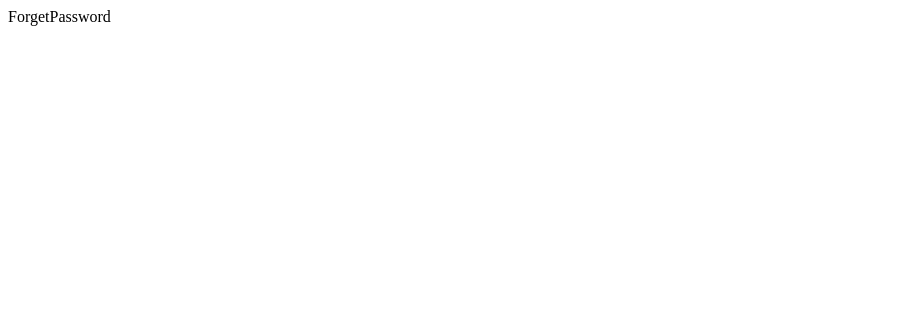
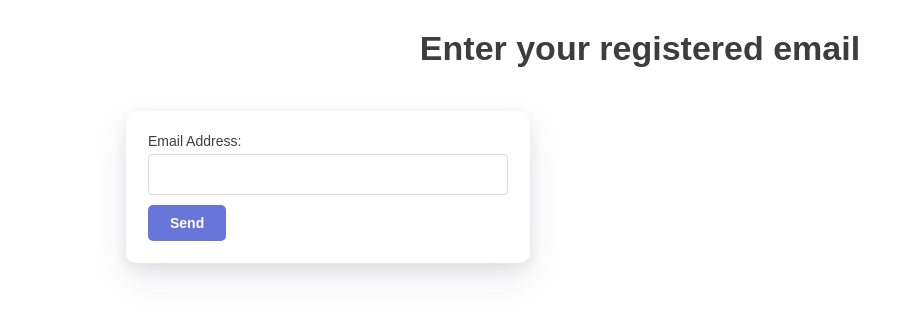
Before and after one commit to itFloxz/Noverse, a React (Vite) app in the folder Music-project/frontend/: page /forget_password in a window 1280 px wide. Shown: the top 316 px of the page, without its empty margins (0-913 px from the left). Built offline with nearby package versions, Linux system fonts and the light colour scheme.

Commit message:
parts 6 let fluke test

```diff
--- a/Music-project/frontend/src/App.jsx
+++ b/Music-project/frontend/src/App.jsx
@@ -6,6 +6,7 @@ import { BrowserRouter as Router, Routes, Route } from "react-router-dom";
 import viteLogo from "/vite.svg";
 import {Signup, Login, Profile, VerifyEmail, ForgetPassword,} from "./components";
 import "./App.css";
+import { ResetPassword } from "./components/ResetPassword";
 
 function App() {
   const [count, setCount] = useState(0);
@@ -15,11 +16,12 @@ function App() {
       <Router>
       <ToastContainer/>
         <Routes>
-          <Route path="/" element={<Signup />} />
-          <Route path="/login" element={<Login />} />
-          <Route path="/dashboard" element={<Profile />} />
-          <Route path="/otp/verify" element={<VerifyEmail />} />
-          <Route path="/forget_password" element={<ForgetPassword />} />
+          <Route path='/' element={<Signup />} />
+          <Route path='/login' element={<Login />} />
+          <Route path='/dashboard' element={<Profile />} />
+          <Route path='/otp/verify' element={<VerifyEmail />} />
+          <Route path='/forget_password' element={<ForgetPassword />} />
+          <Route path='/password-reset-confirm/:uid/:token' element={<ResetPassword />}/>
         </Routes>
       </Router>
     </>
--- a/Music-project/frontend/src/components/ForgetPassword.jsx
+++ b/Music-project/frontend/src/components/ForgetPassword.jsx
@@ -1,7 +1,46 @@
-import React from "react";
+import React, { useState } from 'react'
+import { toast } from 'react-toastify'
+import axiosInstance from '../utlils/axiosInstance'
 
-const ForgetPassword = () => {
-  return <div>ForgetPassword</div>;
-};
+const PasswordResetRequest = () => {
+    const [email, setEmail]=useState("")
 
-export default ForgetPassword;
+    const handleSubmit = async(e)=>{
+        e.preventDefault()
+        if (email) {
+          const res = await axiosInstance.post('auth/password-reset/', {'email':email})
+           if (res.status === 200) {
+            console.log(res.data)
+            toast.success('a link to reset your password has be sent to your email')
+
+           }
+           setEmail("")
+        }
+
+
+
+    }
+
+
+  return (
+    <div>
+        <h2>Enter your registered email</h2>
+        <div className='wrapper'>
+            <form action="" onSubmit={handleSubmit}>
+                 <div className='form-group'>
+                 <label htmlFor="">Email Address:</label>
+                 <input type="text"
+                  className='email-form'
+                   name="email"
+                   value={email}
+                   onChange={(e)=>setEmail(e.target.value)}
+                   />
+               </div>
+               <button className='vbtn'>Send</button>
+            </form>
+        </div>
+    </div>
+  )
+}
+
+export default PasswordResetRequest
--- a/Music-project/frontend/src/components/Login.jsx
+++ b/Music-project/frontend/src/components/Login.jsx
@@ -1,7 +1,7 @@
 import axios from "axios";
 import React, { useState } from "react";
 import { toast } from "react-toastify";
-import { useNavigate } from "react-router-dom";
+import { useNavigate,Link } from "react-router-dom";
 
 const Login = () => {
   const navigate=useNavigate()
@@ -60,6 +60,7 @@ const Login = () => {
             </div>
 
             <input type="submit" value="Login" className="submitButton" />
+            <p className='pass-link'><Link to={'/forget_password'}>forgot password</Link></p>
           </form>
         </div>
       </div>
--- /dev/null
+++ b/Music-project/frontend/src/components/ResetPassword.jsx
@@ -0,0 +1,66 @@
+import React, { useState } from 'react'
+import { useNavigate,useParams } from "react-router-dom";
+import axiosInstance from '../utlils/axiosInstance';
+import { toast } from 'react-toastify';
+
+export const ResetPassword = () => {
+    const navigate=useNavigate()
+    const {uid,token} =useParams()
+    const [newpasswords,setNewPasswords]=useState({
+        password:'',
+        confirm_password:''
+    })
+    const handleChange=(e)=>{
+        setNewPasswords({...newpasswords,[e.target.name]:e.target.value})
+    }
+
+    const data={
+        'password':newpasswords.password,
+        'confirm_password':newpasswords.confirm_password,
+        'uid64':uid,
+        'token':token
+    }
+
+    const handleSubmit = async (e) => {
+        e.preventDefault()
+        //API call
+        const response = await axiosInstance.patch('/auth/set-new-password',data)
+        const result = response.data
+        if (result.status === 200) {
+            navigate('/login')
+            toast.success(result.message)
+        }
+    }
+
+
+  return(
+    <div>
+        <div className='form-container'>
+        <div className='wrapper' style={{width:"100%"}}>
+          <h2>Enter your New Password</h2>
+            <form action="" onSubmit={handleSubmit}>
+            <div className='form-group'>
+                 <label htmlFor="">New Password:</label>
+                 <input type="text"
+                   className='email-form'
+                   name="password"
+                   value={password}
+                   onChange={handleChange}
+                   />
+               </div>
+               <div className='form-group'>
+                 <label htmlFor="">Confirm Password</label>
+                 <input type="text"
+                   className='email-form'
+                   name="confirm_password"
+                   value={confirm_password}
+                   onChange={handleChange}
+                   />
+               </div>
+               <button type='submit' className='vbtn'>Submit</button>
+            </form>
+        </div>
+        </div>
+    </div>
+  )
+}
--- a/Music-project/frontend/src/utlils/axiosInstance.js
+++ b/Music-project/frontend/src/utlils/axiosInstance.js
@@ -24,7 +24,7 @@ axiosInstance.interceptors.request.use(async req =>{
         req.headers.Authorization = `Bearer ${token}`
         const user =  jwtDecode(token)
         const isExpired=dayjs.unix(user.exp).diff(dayjs())<1
-        if (isExpired) {
+        if (!isExpired) {
             return req
         }else{
             const res = await axios.post(`${baseURL}/auth/token/refresh/`,{refresh:refresh})
@@ -43,13 +43,12 @@ axiosInstance.interceptors.request.use(async req =>{
                     localStorage.removeItem("refresh");
 
                   }
-                };
+                }
             }
         }
 
         return req
-    }
-)
+    })
 
 
 
```
